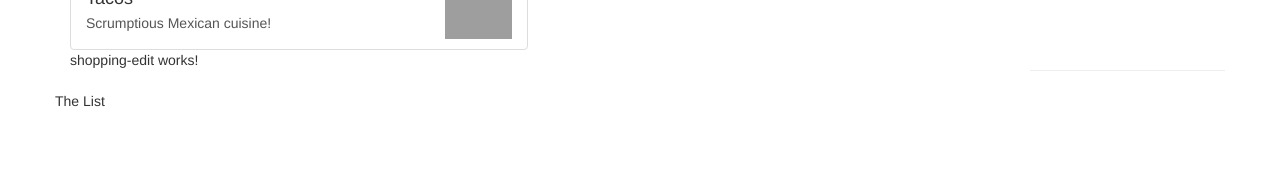
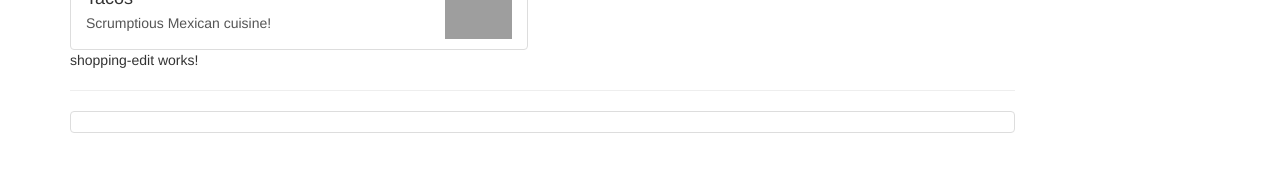
Before and after one commit to robertocannella/recipe-app, an Angular app: page / in a window 1280 px wide. Shown: the part 241-412 px from the top of the page. Built offline with nearby package versions, Linux system fonts and the light colour scheme; grey boxes are pictures that could not be loaded.

Commit message:
Add Ingredient Model

```diff
--- /dev/null
+++ b/src/app/shared/ingredient.model.ts
@@ -0,0 +1,5 @@
+export class Ingredient {
+
+    constructor(public name: string, public quantity:number){}
+
+}
--- a/src/app/shopping-list/shopping-list.component.html
+++ b/src/app/shopping-list/shopping-list.component.html
@@ -1,7 +1,9 @@
 <div class="row">
     <div class="col-xs-10">
         <app-shopping-edit></app-shopping-edit>
+        <hr>
+        <ul class="list-group">
+            <a class="list-group-item" style="cursor: pointer;"></a>
+        </ul>
     </div>
-    <hr>
-    <p>The List</p>
 </div>
--- a/src/app/shopping-list/shopping-list.component.ts
+++ b/src/app/shopping-list/shopping-list.component.ts
@@ -6,7 +6,7 @@
   styleUrls: ['./shopping-list.component.css']
 })
 export class ShoppingListComponent implements OnInit {
-
+  ingredients = [];
   constructor() { }
 
   ngOnInit(): void {
```
